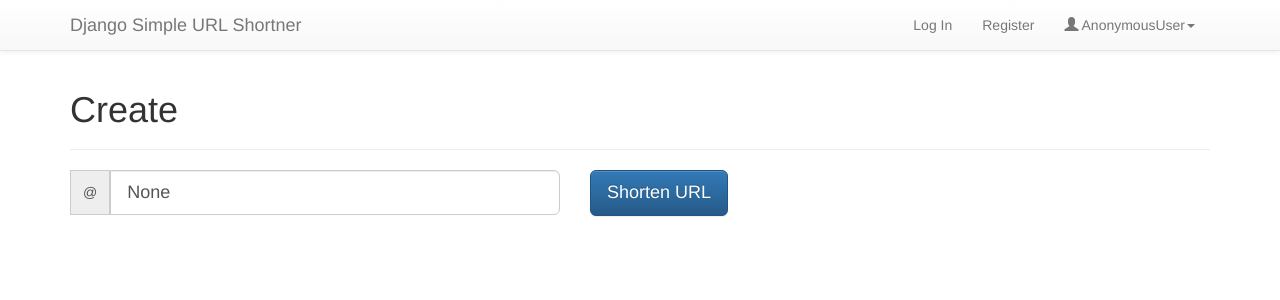
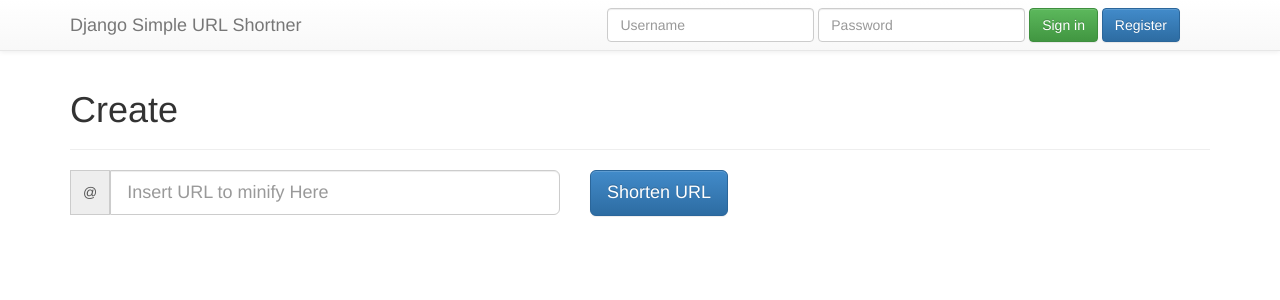
Before and after one commit to ricardodani/django-simple-url-shortner, a Django app: page / in a window 1280 px wide. Shown: the top 300 px of the page. Run offline with Django 3.2, Linux system fonts and the light colour scheme; some libraries are stand-ins or nearby versions.

Commit message:
Finished authentication login and logout.

```diff
--- a/simple_url_shortner/simple_url_shortner/settings.py
+++ b/simple_url_shortner/simple_url_shortner/settings.py
@@ -9,6 +9,7 @@ https://docs.djangoproject.com/en/1.6/ref/settings/
 """
 
 SITE_URL = 'http://localhost:8000'
+LOGIN_REDIRECT_URL = '/'
 
 # Build paths inside the project like this: os.path.join(BASE_DIR, ...)
 import os
--- /dev/null
+++ b/simple_url_shortner/static/js/urlshortener.js
@@ -0,0 +1,9 @@
+$(function (){
+
+    $('button#register').click(function(event) {
+        $('#modal-register').modal();
+    });
+
+
+
+});
--- a/simple_url_shortner/urlshortener/forms.py
+++ b/simple_url_shortner/urlshortener/forms.py
@@ -1,6 +1,15 @@
 from django import forms
+from django.contrib.auth import forms as auth_forms
 from .models import Url
 from .converter import num_to_base62
+
+class UserRegisterForm(auth_forms.UserCreationForm):
+    pass
+
+
+class UserLoginForm(auth_forms.AuthenticationForm):
+    pass
+
 
 class UrlCreateForm(forms.ModelForm):
 
--- /dev/null
+++ b/simple_url_shortner/urlshortener/settings.py
@@ -0,0 +1,2 @@
+# -*- coding: utf-8- -*-
+from django.conf import settings
--- a/simple_url_shortner/urlshortener/templates/base.html
+++ b/simple_url_shortner/urlshortener/templates/base.html
@@ -13,7 +13,7 @@
     <!-- Bootstrap core CSS -->
     <link href="{% static "css/bootstrap.css" %}" rel="stylesheet">
     <!-- Bootstrap theme -->
-    <link href="{% static "bootstrap-theme.min.css" %}" rel="stylesheet">
+    <link href="{% static "css/bootstrap-theme.min.css" %}" rel="stylesheet">
 
     <!-- HTML5 shim and Respond.js IE8 support of HTML5 elements and media queries -->
     <!--[if lt IE 9]>
@@ -35,5 +35,6 @@
     <!-- Placed at the end of the document so the pages load faster -->
     <script src="https://code.jquery.com/jquery-1.10.2.min.js"></script>
     <script src="{% static "js/bootstrap.min.js" %}"></script>
+    <script src="{% static "js/urlshortener.js" %}"></script>
   </body>
 </html>
--- a/simple_url_shortner/urlshortener/templates/index.html
+++ b/simple_url_shortner/urlshortener/templates/index.html
@@ -22,9 +22,9 @@
         <div class="row">
             <div class="col-xs-8">
                 <div class="input-group {% if change_form.errors %}has-error{% endif%}">
-                        {% csrf_token %}
-                        <span class="input-group-addon">@</span>
-                        <input type="url" name="original_url" class="form-control input-lg" placeholder="Insert URL to minify Here" value="{{ change_form.original_url.value }}" />
+                    {% csrf_token %}
+                    <span class="input-group-addon">@</span>
+                    <input type="url" name="original_url" class="form-control input-lg" placeholder="Insert URL to minify Here" value="{{ change_form.original_url.value|default_if_none:'' }}" />
                 </div>
             </div>
             <div class="col-xs-2">
--- a/simple_url_shortner/urlshortener/templates/navbar.html
+++ b/simple_url_shortner/urlshortener/templates/navbar.html
@@ -10,20 +10,59 @@
         <a class="navbar-brand" href="#">Django Simple URL Shortner</a>
     </div>
     <div class="navbar-collapse collapse">
+        {% if user.is_authenticated %}
         <ul class="nav navbar-nav navbar-right">
-        <li><a href="">Log In</a></li>
-        <li><a href="">Register</a></li>
             <li class="dropdown">
             <a href="#" class="dropdown-toggle" data-toggle="dropdown">
             <span class="glyphicon glyphicon-user"></span>
                 {{ user }}<b class="caret"></b></a>
                 <ul class="dropdown-menu">
-            <li><a href="#">My URL's</a></li>
-            <li><a href="#">Log Out</a></li>
+                    <li><a href="{% url 'index' %}">My URL's</a></li>
+                    <li><a href="{% url 'logout' %}">Log Out</a></li>
                 </ul>
             </li>
-
         </ul>
+        {% else %}
+            <form class="navbar-form navbar-right" method="POST" action="{% url 'login' %}">
+                {% csrf_token %}
+                <div class="form-group">
+                <input type="text" name="username" class="form-control" placeholder="Username">
+                </div>
+                <div class="form-group">
+                <input type="password" name="password" class="form-control" placeholder="Password">
+                </div>
+                <button class="btn btn-success" type="submit">Sign in</button>
+                <button class="btn btn-primary" type="button" id="register">Register</button>
+            </form>
+        {% endif %}
     </div><!--/.nav-collapse -->
     </div>
 </div>
+
+{% if user_register_form %}
+<div class="modal fade" id="modal-register">
+  <div class="modal-dialog">
+    <div class="modal-content">
+      <div class="modal-header">
+        <button type="button" class="close" data-dismiss="modal" aria-hidden="true">&times;</button>
+        <h4 class="modal-title">Register</h4>
+      </div>
+      <div class="modal-body">
+      <form class="form-signin">
+            {% comment %}
+          <p><label target="username">Username</label><input type="text" name="username" autofocus="" required="" placeholder="Username" class="form-control"></p>
+        <p><label target="password">Password</label><input type="password" name="password" required="" placeholder="Password" class="form-control"></p>
+        <p><input type="password" name="repeat_password" required="" placeholder="Confirm Password" class="form-control"></p>
+            {% endcomment %}
+
+            {{ user_register_form }}
+      </form>
+      </div>
+      <div class="modal-footer">
+        <button type="button" class="btn btn-default" data-dismiss="modal">Close</button>
+        <button type="button" class="btn btn-lg btn-primary">Register</button>
+      </div>
+    </div><!-- /.modal-content -->
+  </div><!-- /.modal-dialog -->
+</div><!-- /.modal -->
+{% endif %}
--- a/simple_url_shortner/urlshortener/urls.py
+++ b/simple_url_shortner/urlshortener/urls.py
@@ -1,7 +1,10 @@
 from django.conf.urls import patterns, url
+from django.contrib.auth.views import login, logout
 
 urlpatterns = patterns(
     'urlshortener.views',
     url(r'^$', 'index', name='index'),
     url(r'^(?P<short_code>\w+)$', 'redirect', name='redirect'),
+    url(r'^login/$', login, {'template_name': 'index.html'}, name='login'),
+    url(r'^logout/$', logout, {'next_page': '/'}, name='logout'),
 )
--- a/simple_url_shortner/urlshortener/views.py
+++ b/simple_url_shortner/urlshortener/views.py
@@ -4,41 +4,48 @@ from django.shortcuts import render
 from django.http import HttpResponsePermanentRedirect, Http404
 from django.views.decorators.http import require_GET
 
-from .forms import UrlCreateForm
+from .forms import UrlCreateForm, UserRegisterForm, UserLoginForm
 from .models import Url
 
 
 @require_GET
 def redirect(request, short_code):
+    """
+    Redirects Url
+    """
     if short_code:
         try:
             url = Url.objects.get(short_code=short_code)
-        except Url.DoesNotExists:
+        except Url.DoesNotExist:
             raise Http404()
-    return HttpResponsePermanentRedirect(url)
+    return HttpResponsePermanentRedirect(url.original_url)
 
 def index(request):
     """
     Main View, show form and list Url`s of the authenticated user.
     """
-    context = {
-        'url_list': (
+    if request.user.is_authenticated():
+        context = {
             # Returns the users ``Url.objects`` QuerySet or None if Anonymous.
-            Url.objects.filter(user=request.user)
-            if request.user.is_authenticated()
-            else None
-        ),
-        'user': request.user
-    }
+            'url_list': Url.objects.filter(user=request.user),
+            'user': request.user
+        }
+    else:
+        context = {
+            'user_login_form': UserLoginForm(),
+            'user_register_form': UserRegisterForm()
+        }
 
     if request.method == "POST":
         form = UrlCreateForm(request.POST)
         if form.is_valid():
-            form.instance.user = request.user
+            form.instance.user = (
+                request.user if request.user.is_authenticated() else None
+            )
             instance = form.save()
             context['short_url'] = instance.get_absolute_url()
     else:
         form = UrlCreateForm()
+    context['change_form'] = form
 
-    context['change_form'] = form
     return render(request, 'index.html', context)
```
Also changed, not shown: simple_url_shortner/urlshortener/context_processor.py (added, +8 -0 lines), simple_url_shortner/urlshortener/templates/login.html (added). Lines whose indentation alone changed are shown as unchanged.
